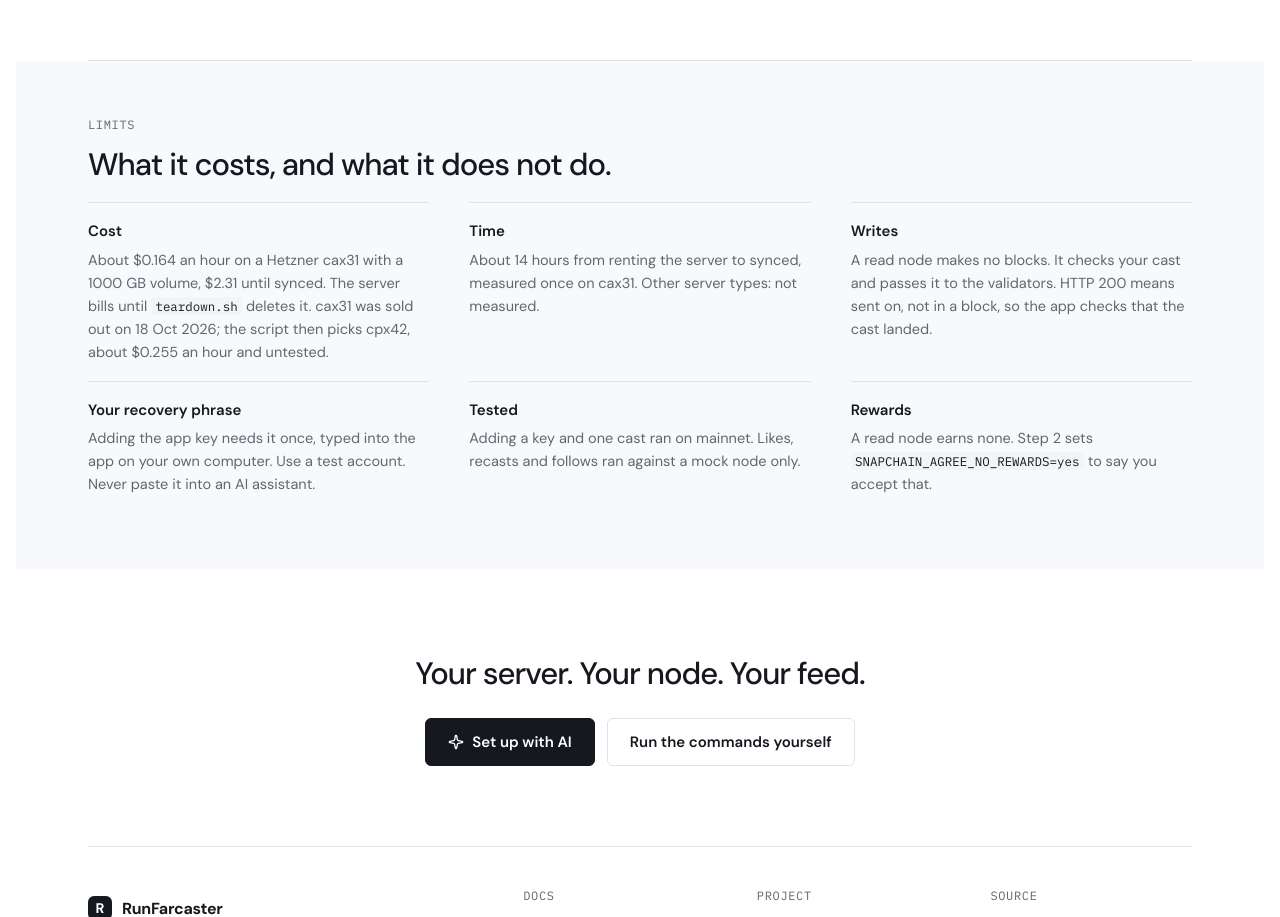
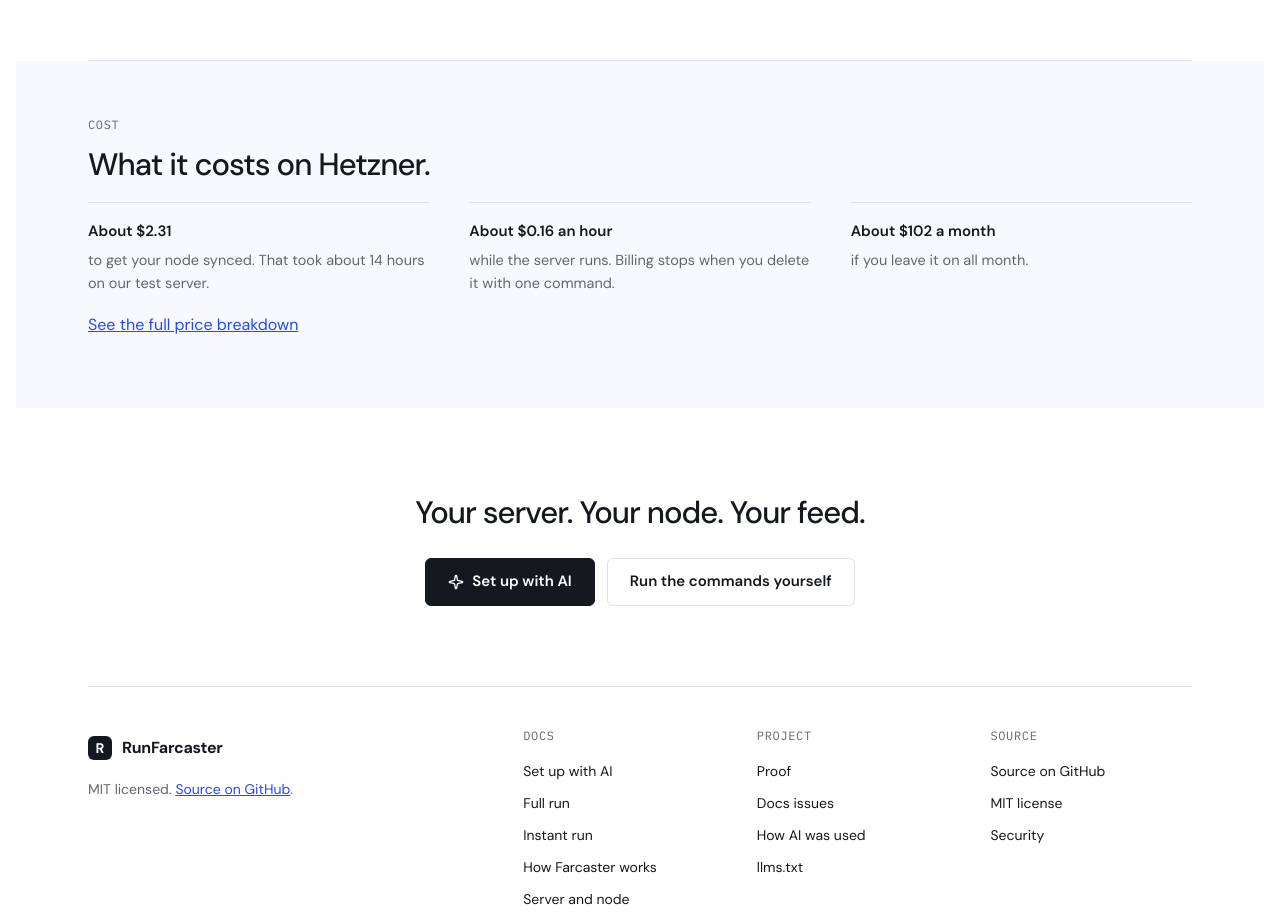
Before and after one commit to sudharshanx/runfarcaster, an Astro site in the folder site/: page / in a window 1280 px wide. Shown: the part 3035-3952 px from the top of the page. Built offline with nearby package versions, Linux system fonts and the light colour scheme; Astro itself is replaced by a stand-in of ours.

Commit message:
Landing: Limits becomes a plain Hetzner cost section

```diff
--- a/site/src/pages/index.astro
+++ b/site/src/pages/index.astro
@@ -198,16 +198,14 @@
       </section>
 
       <section class="wrap panel limits" aria-labelledby="limits-title">
-        <p class="eyebrow">Limits</p>
-        <h2 id="limits-title" class="h-md">What it costs, and what it does not do.</h2>
+        <p class="eyebrow">Cost</p>
+        <h2 id="limits-title" class="h-md">What it costs on Hetzner.</h2>
         <dl class="limits-grid">
-          <div><dt>Cost</dt><dd>About $0.164 an hour on a Hetzner cax31 with a 1000 GB volume, $2.31 until synced. The server bills until <code>teardown.sh</code> deletes it. cax31 was sold out on 18 Oct 2026; the script then picks cpx42, about $0.255 an hour and untested.</dd></div>
-          <div><dt>Time</dt><dd>About 14 hours from renting the server to synced, measured once on cax31. Other server types: not measured.</dd></div>
-          <div><dt>Writes</dt><dd>A read node makes no blocks. It checks your cast and passes it to the validators. HTTP 200 means sent on, not in a block, so the app checks that the cast landed.</dd></div>
-          <div><dt>Your recovery phrase</dt><dd>Adding the app key needs it once, typed into the app on your own computer. Use a test account. Never paste it into an AI assistant.</dd></div>
-          <div><dt>Tested</dt><dd>Adding a key and one cast ran on mainnet. Likes, recasts and follows ran against a mock node only.</dd></div>
-          <div><dt>Rewards</dt><dd>A read node earns none. Step 2 sets <code>SNAPCHAIN_AGREE_NO_REWARDS=yes</code> to say you accept that.</dd></div>
+          <div><dt>About $2.31</dt><dd>to get your node synced. That took about 14 hours on our test server.</dd></div>
+          <div><dt>About $0.16 an hour</dt><dd>while the server runs. Billing stops when you delete it with one command.</dd></div>
+          <div><dt>About $102 a month</dt><dd>if you leave it on all month.</dd></div>
         </dl>
+        <p><a href={u("server-and-node/#what-it-costs")}>See the full price breakdown</a></p>
       </section>
 
       <section class="wrap closing" aria-labelledby="close-title">
```
